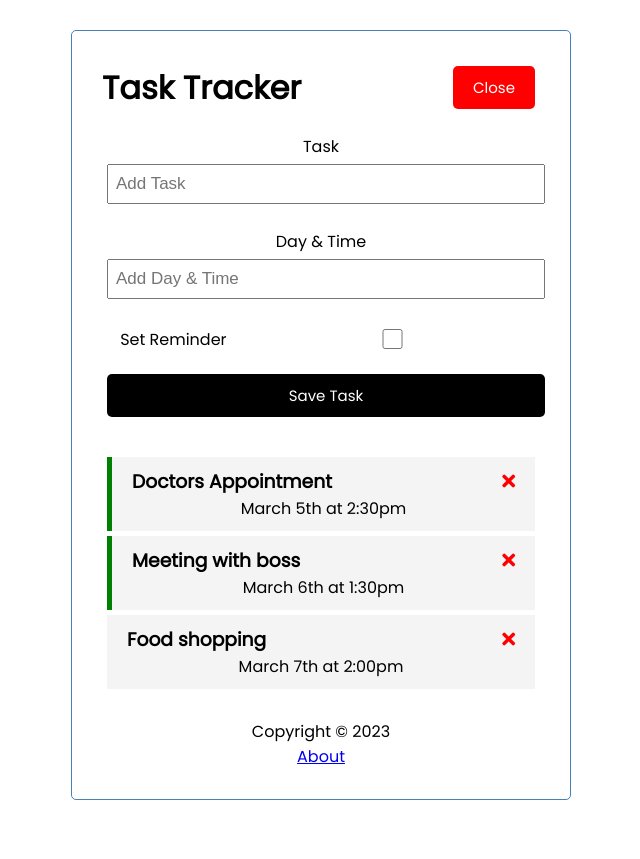
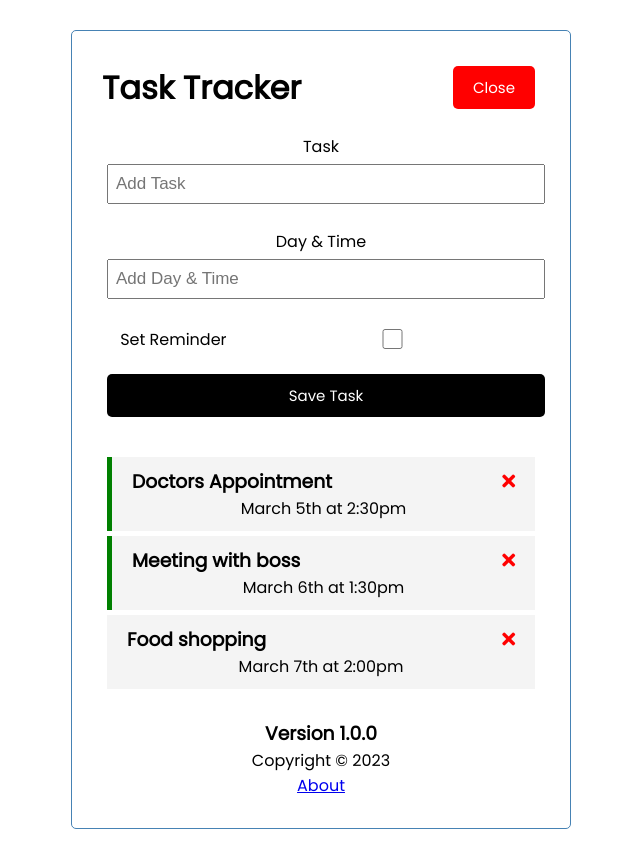
Before and after one commit to purav-parekh/task-tracker, a Vue app: page / in a window 1280 px wide. Shown: the whole page, without its empty margins (319-959 px from the left). Before the commit the page ends 830 px from the top, so only its background shows below. Built offline with nearby package versions, Linux system fonts and the light colour scheme; data requests are answered from the project's data file.

Commit message:
testing web-hook

```diff
--- a/src/components/Footer.vue
+++ b/src/components/Footer.vue
@@ -1,5 +1,6 @@
 <template>
     <footer>
+        <h3>Version 1.0.0</h3>
         <p>Copyright &copy; 2023</p>
         <router-link to="/about"> About </router-link>
     </footer>
```
